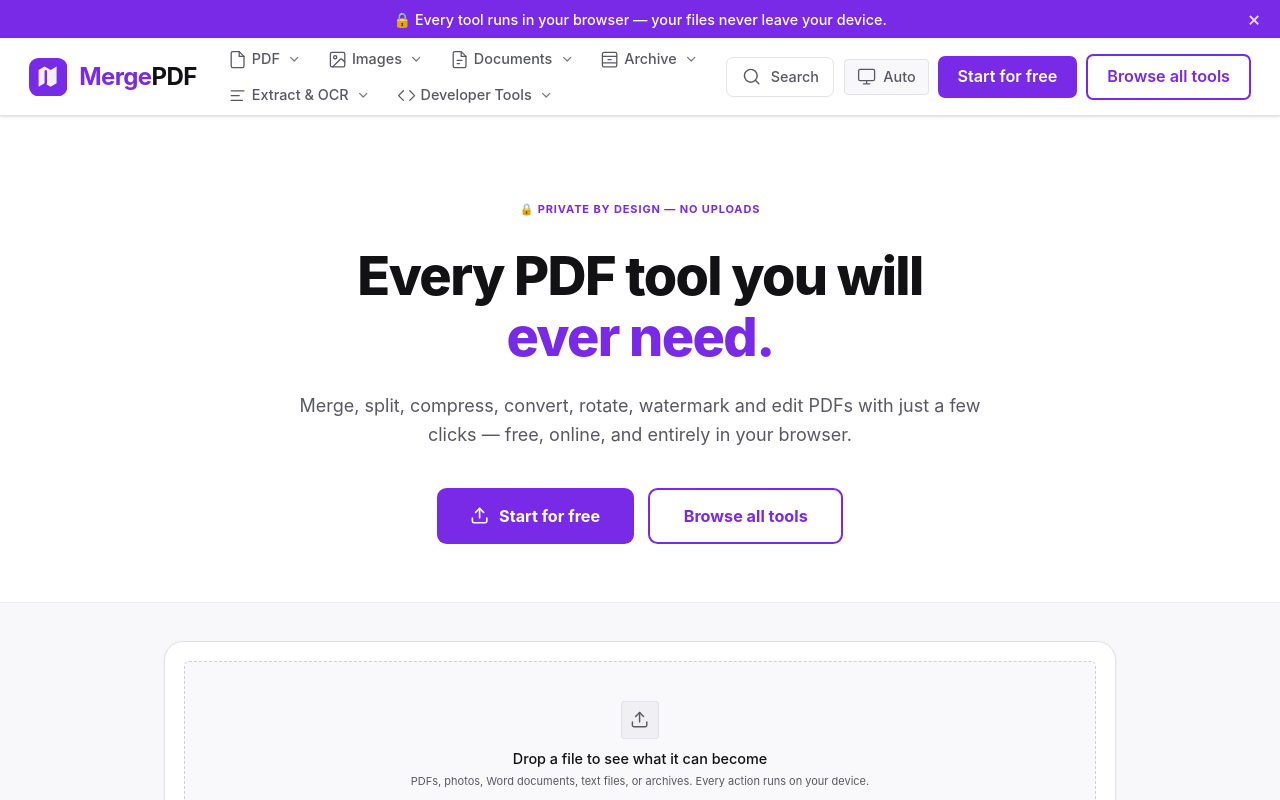
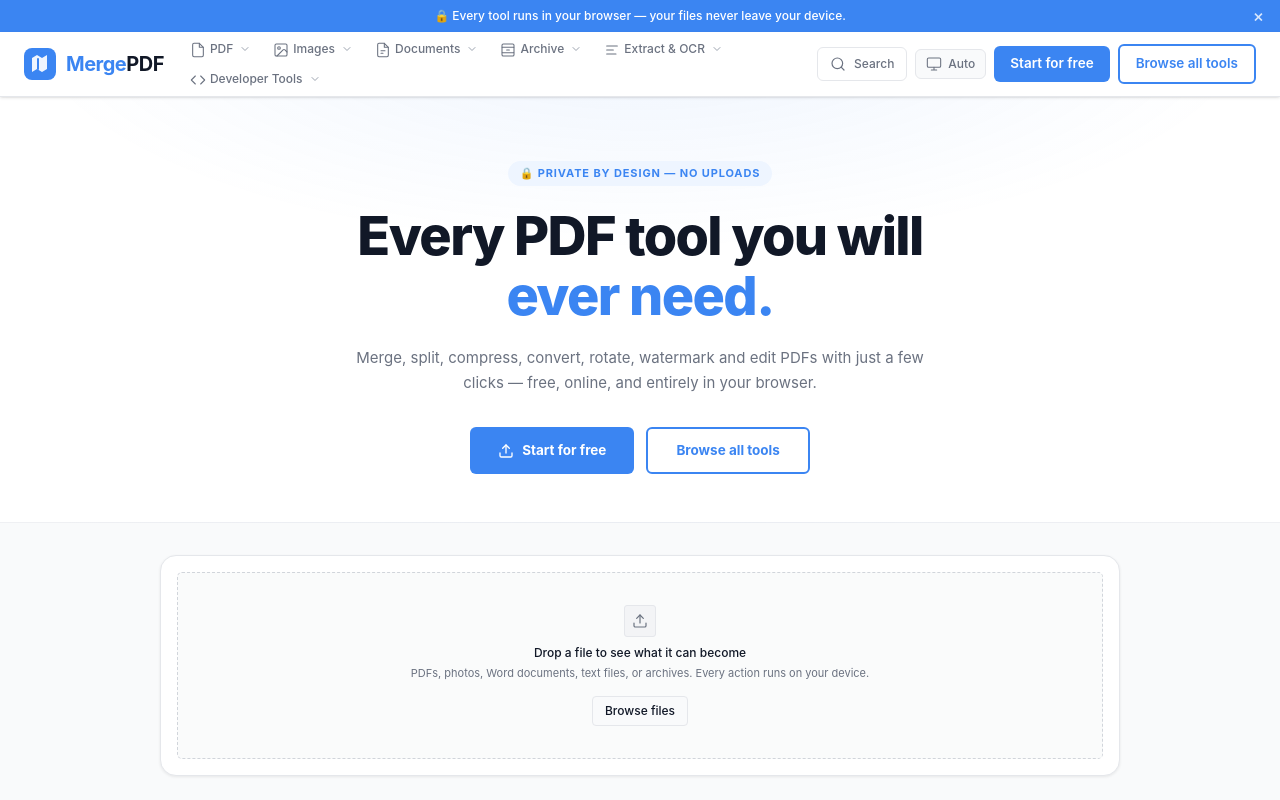
Before and after one commit to mosahel01/document-parser, a React (Vite) app: page / in a window 1280 px wide. Shown: the top 800 px of the page. Built offline with nearby package versions, Linux system fonts and the light colour scheme.

Commit message:
style: replace red theme with blue tokens and rounded surfaces

```diff
--- a/src/index.css
+++ b/src/index.css
@@ -1,9 +1,11 @@
 @import 'tailwindcss';
 
-@import '@fontsource/ubuntu/latin-400.css';
-@import '@fontsource/ubuntu/latin-700.css';
-@import '@fontsource/ubuntu/latin-ext-400.css';
-@import '@fontsource/ubuntu/latin-ext-700.css';
+@import '@fontsource/inter/latin-300.css';
+@import '@fontsource/inter/latin-400.css';
+@import '@fontsource/inter/latin-500.css';
+@import '@fontsource/inter/latin-600.css';
+@import '@fontsource/inter/latin-700.css';
+@import '@fontsource/inter/latin-800.css';
 @import '@fontsource/ubuntu-mono/latin-400.css';
 
 /*
@@ -15,24 +17,29 @@
 
 :root {
   --paper: #ffffff;
-  --surface: #f8f8fa;
-  --sunk: #f0f0f4;
-  --hover: #ebebef;
-  --line: #e2e2e7;
-  --edge: #d0d0d8;
-  --ink: #121214;
-  --muted: #585862;
-  --faint: #787884;
-  --brand: #863bff;
-  --accent: #782ae6;
-  --accent-hover: #671ed1;
+  --surface: #f9fafb;
+  --sunk: #f3f4f6;
+  --hover: #f3f4f6;
+  --line: #e5e7eb;
+  --edge: #d1d5db;
+  --ink: #111827;
+  --muted: #6b7280;
+  --faint: #9ca3af;
+  --brand: #3b85f2;
+  --accent: #3b85f2;
+  --accent-hover: #2e6bc5;
   --accent-ink: #ffffff;
-  --good: #15803d;
+  --accent-soft: #eef5ff;
+  --pink: #eef4ff;
+  --good: #059669;
   --good-soft: #ecfdf5;
-  --bad: #b91c1c;
+  --bad: #dc2626;
   --bad-soft: #fef2f2;
-  --warn: #a16207;
-  --warn-soft: #fefce8;
+  --warn: #b45309;
+  --warn-soft: #fffbeb;
+  --shadow-sm: 0 1px 3px rgb(0 0 0 / 0.08);
+  --shadow-md: 0 4px 16px rgb(0 0 0 / 0.12);
+  --shadow-lg: 0 8px 32px rgb(0 0 0 / 0.14);
 }
 
 .dark {
@@ -45,16 +52,21 @@
   --ink: #f4f4f6;
   --muted: #a1a1aa;
   --faint: #71717a;
-  --brand: #863bff;
-  --accent: #863bff;
-  --accent-hover: #7326e6;
+  --brand: #6cadf9;
+  --accent: #6cadf9;
+  --accent-hover: #3b85f2;
   --accent-ink: #ffffff;
+  --accent-soft: #10203a;
+  --pink: #0c1730;
   --good: #34d399;
   --good-soft: #13271c;
   --bad: #f87171;
   --bad-soft: #2c1616;
   --warn: #fbbf24;
   --warn-soft: #2b210f;
+  --shadow-sm: 0 1px 3px rgb(0 0 0 / 0.35);
+  --shadow-md: 0 4px 16px rgb(0 0 0 / 0.4);
+  --shadow-lg: 0 8px 32px rgb(0 0 0 / 0.5);
 }
 
 :root {
@@ -79,6 +91,8 @@
   --color-accent: var(--accent);
   --color-accent-hover: var(--accent-hover);
   --color-accent-ink: var(--accent-ink);
+  --color-accent-soft: var(--accent-soft);
+  --color-pink: var(--pink);
   --color-good: var(--good);
   --color-good-soft: var(--good-soft);
   --color-bad: var(--bad);
@@ -89,7 +103,7 @@
 
 @theme {
   --font-sans:
-    'Ubuntu', -apple-system, BlinkMacSystemFont, 'Segoe UI', Roboto,
+    'Inter', -apple-system, BlinkMacSystemFont, 'Segoe UI', Roboto,
     'Helvetica Neue', Arial, sans-serif;
   --font-mono:
     'Ubuntu Mono', ui-monospace, 'SF Mono', Menlo, Consolas, monospace;
@@ -101,10 +115,13 @@
   --text-xl: 1.25rem;
   --text-2xl: 1.5rem;
   --text-3xl: 1.875rem;
+  --text-4xl: 2.25rem;
+  --text-5xl: 3rem;
 }
 
 html {
-  font-size: 120%;
+  scroll-behavior: smooth;
+  font-size: 100%;
 }
 
 body {
@@ -117,15 +134,34 @@ body {
   -moz-osx-font-smoothing: grayscale;
 }
 
+/* The reference-style interface is soft and rounded. Form controls and
+   clickable chrome share one small radius; cards set their own. */
+button,
+input,
+textarea,
+select {
+  border-radius: 6px;
+}
+
+pre,
+code,
+kbd {
+  border-radius: 6px;
+}
+
+:focus-visible {
+  outline: 2px solid var(--accent);
+  outline-offset: 2px;
+}
+
 ::selection {
   background-color: var(--accent);
   color: var(--accent-ink);
 }
 
-/* Subtle, technical scrollbar */
 ::-webkit-scrollbar {
-  width: 6px;
-  height: 6px;
+  width: 7px;
+  height: 7px;
 }
 
 ::-webkit-scrollbar-track {
@@ -134,11 +170,20 @@ body {
 
 ::-webkit-scrollbar-thumb {
   background: var(--line);
-  border-radius: 3px;
+  border-radius: 999px;
 }
 
 ::-webkit-scrollbar-thumb:hover {
   background: var(--edge);
+}
+
+/* The tool panels were written before the rounded look. A default radius on
+   bordered surfaces softens them without touching each component, while an
+   explicit rounded-full / rounded-none utility still wins. */
+@layer components {
+  .border.border-line {
+    border-radius: 10px;
+  }
 }
 
 .nav-scroll {
@@ -148,3 +193,14 @@ body {
 .nav-scroll::-webkit-scrollbar {
   display: none;
 }
+
+/* A pale wash under the hero, in the spirit of the reference page. */
+.hero-wash {
+  background:
+    radial-gradient(
+      70% 80% at 50% -20%,
+      color-mix(in srgb, var(--accent) 9%, transparent),
+      transparent 70%
+    ),
+    var(--paper);
+}
```
